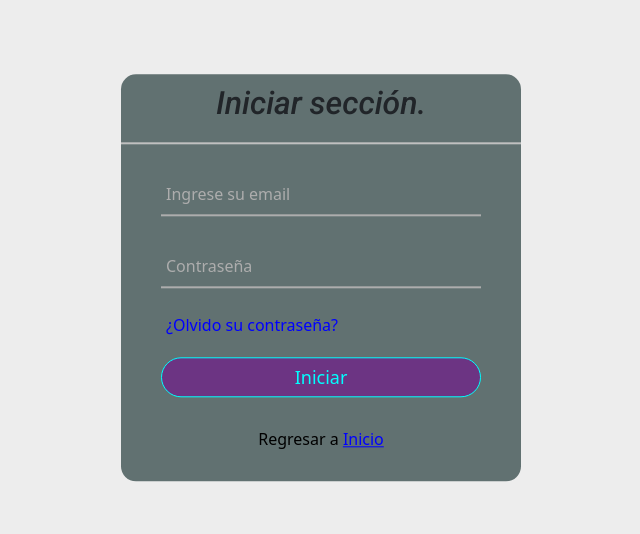
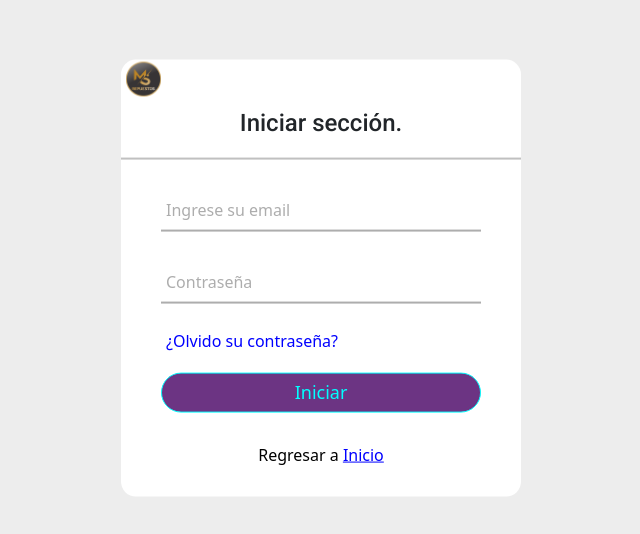
Before and after one commit to mauser78/preDeliveryBasis, a plain HTML site: page pages/login.html in a window 1280 px wide. Shown: the part 122-656 px from the top of the page, without its empty margins (319-959 px from the left). Drawn offline with nearby package versions, Linux system fonts and the light colour scheme; a web font is replaced by a local one.

Commit message:
Modificación en el logo del login.

```diff
--- a/assets/css/styles.css
+++ b/assets/css/styles.css
@@ -256,19 +256,23 @@ footer {
   left: 50%;
   transform: translate(-50%, -50%);
   width: 400px;
-  background-color: rgb(97, 113, 113);
+  background-color: white;
   border-radius: 15px;
-}
-
-.login h3 {
-  text-align: center;
-  padding: 10px 0 20px 0;
-  border-bottom: 2px solid silver;
 }
 
 .login form {
   padding: 0 40px;
   box-sizing: border-box;
+}
+
+.logo img {
+  padding: 2px 0 2px 5px;
+}
+
+.logo h4 {
+  text-align: center;
+  padding: 10px 0 20px 0;
+  border-bottom: 2px solid silver;
 }
 
 form .username {
--- a/pages/login.html
+++ b/pages/login.html
@@ -38,7 +38,12 @@
   <main>
     <!-- Login code --/-- Código de iniciar sesión -->
     <div class="login">
-      <h3>Iniciar sección.</h3>
+      <div class="logo"><a href="./../index.html">
+          <img src="./../assets/image/LogoMs2.png" width="40" alt="LogoMs2">
+        </a>
+        <h4>Iniciar sección.</h4>
+      </div>
+      <!-- <h3>Iniciar sección.</h3> -->
       <form method="post">
         <div class="username">
           <input type="email" required>
@@ -56,7 +61,7 @@
         </div>
       </form>
     </div>
-  </main>
+    </main>
 
   <!-- Bootstrap JavaScript Libraries -->
   <script src="https://cdn.jsdelivr.net/npm/@popperjs/core@2.11.8/dist/umd/popper.min.js"
```
